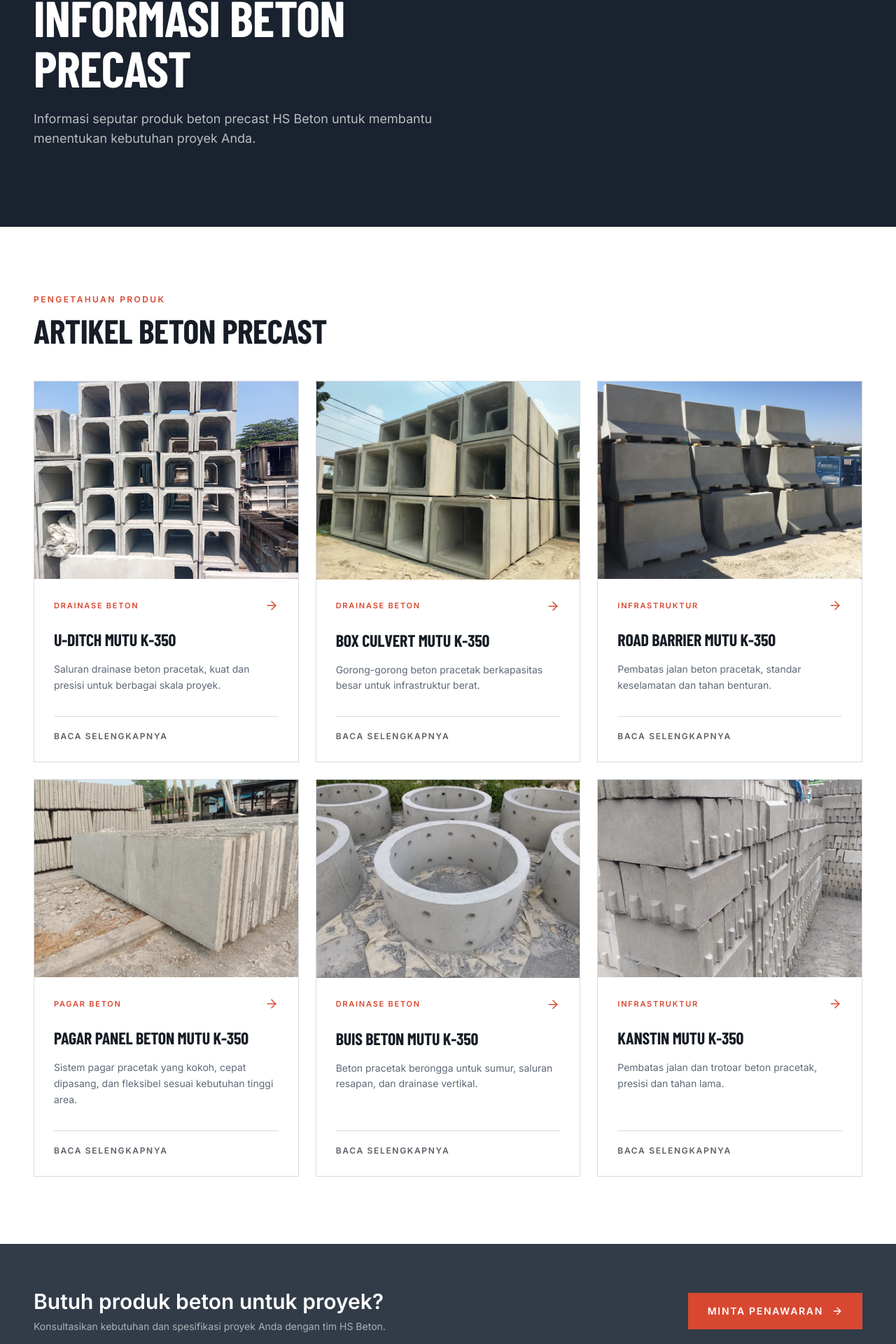
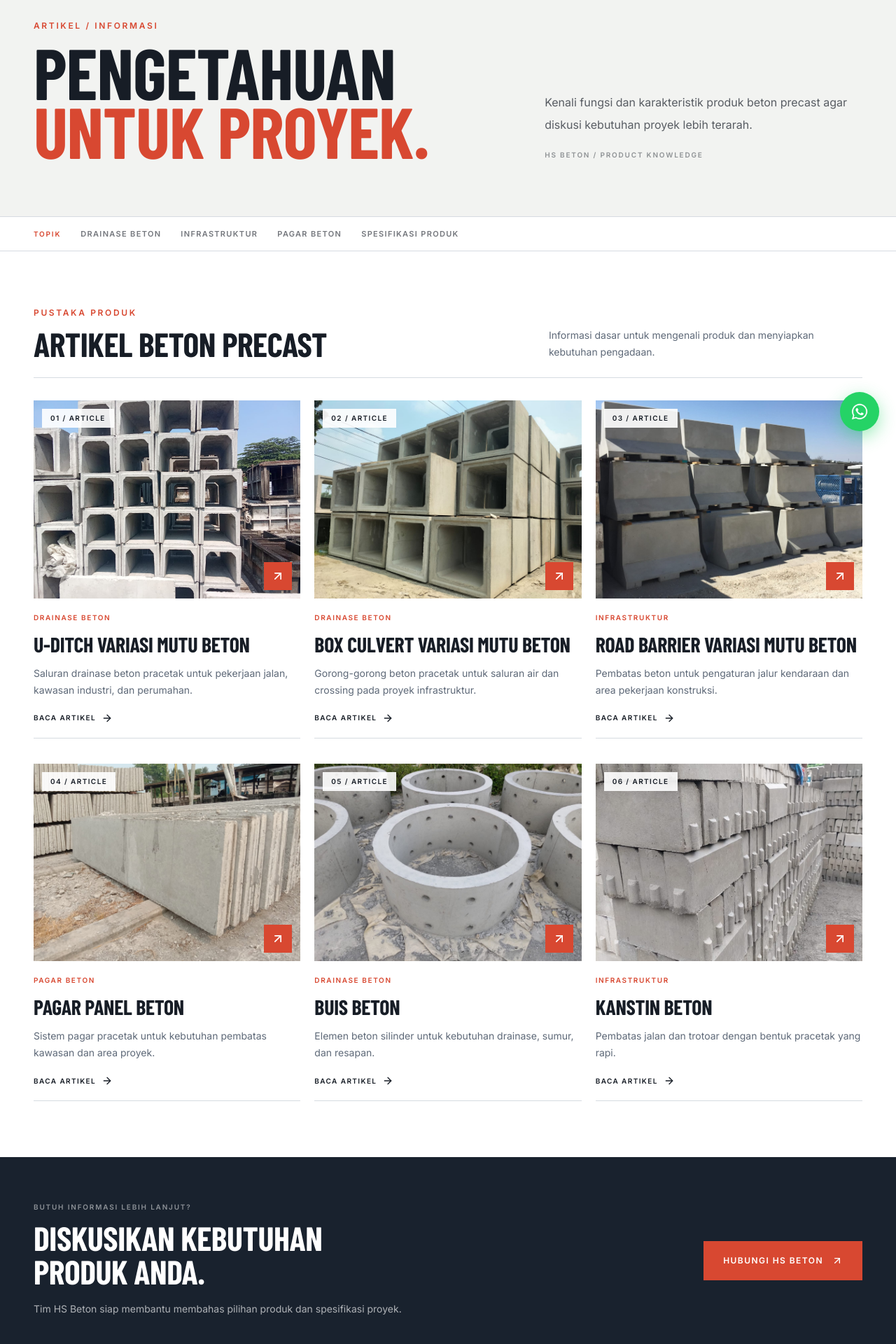
Before and after one commit to helloneet/hsbeton-website-new, a React (Vite) app in the folder apps/web/: page /artikel in a window 1280 px wide. Shown: the part 160-2080 px from the top of the page at 70% size. Built offline with nearby package versions, Linux system fonts and the light colour scheme; the HTML template or start-up script is replaced by a standard one; what pocketbase would draw is missing.

Commit message:
Redesign article index with editorial reading grid

```diff
--- a/apps/web/src/pages/ArtikelPage.jsx
+++ b/apps/web/src/pages/ArtikelPage.jsx
@@ -1,7 +1,8 @@
 import React from 'react';
+import { Helmet } from 'react-helmet';
 import { Link } from 'react-router-dom';
-import { ArrowRight } from 'lucide-react';
-
+import { ArrowRight, ArrowUpRight } from 'lucide-react';
+import Layout from '@/components/Layout';
 import Uditch from '@/assets/Product/Uditch.jpg';
 import BoxCulvert from '@/assets/Product/Box-Culvert.jpg';
 import RoadBarrier from '@/assets/Product/Road-Barrier.jpg';
@@ -10,162 +11,67 @@ import Buis from '@/assets/Product/Buis.jpg';
 import Panel from '@/assets/Product/Panel.jpg';
 
 const articles = [
-  {
-    slug: 'u-ditch',
-    title: 'U-Ditch Mutu K-350',
-    excerpt:
-      'Saluran drainase beton pracetak, kuat dan presisi untuk berbagai skala proyek.',
-    category: 'Drainase Beton',
-    image: Uditch,
-  },
-  {
-    slug: 'box-culvert',
-    title: 'Box Culvert Mutu K-350',
-    excerpt:
-      'Gorong-gorong beton pracetak berkapasitas besar untuk infrastruktur berat.',
-    category: 'Drainase Beton',
-    image: BoxCulvert,
-  },
-  {
-    slug: 'road-barrier',
-    title: 'Road Barrier Mutu K-350',
-    excerpt:
-      'Pembatas jalan beton pracetak, standar keselamatan dan tahan benturan.',
-    category: 'Infrastruktur',
-    image: RoadBarrier,
-  },
-  {
-    slug: 'pagar-panel',
-    title: 'Pagar Panel Beton Mutu K-350',
-    excerpt:
-      'Sistem pagar pracetak yang kokoh, cepat dipasang, dan fleksibel sesuai kebutuhan tinggi area.',
-    category: 'Pagar Beton',
-    image: Panel,
-  },
-  {
-    slug: 'buis-beton',
-    title: 'Buis Beton Mutu K-350',
-    excerpt:
-      'Beton pracetak berongga untuk sumur, saluran resapan, dan drainase vertikal.',
-    category: 'Drainase Beton',
-    image: Buis,
-  },
-  {
-    slug: 'kanstin',
-    title: 'Kanstin Mutu K-350',
-    excerpt:
-      'Pembatas jalan dan trotoar beton pracetak, presisi dan tahan lama.',
-    category: 'Infrastruktur',
-    image: Kanstin,
-  },
+  { slug: 'u-ditch', title: 'U-Ditch Variasi Mutu Beton', excerpt: 'Saluran drainase beton pracetak untuk pekerjaan jalan, kawasan industri, dan perumahan.', category: 'Drainase Beton', image: Uditch },
+  { slug: 'box-culvert', title: 'Box Culvert Variasi Mutu Beton', excerpt: 'Gorong-gorong beton pracetak untuk saluran air dan crossing pada proyek infrastruktur.', category: 'Drainase Beton', image: BoxCulvert },
+  { slug: 'road-barrier', title: 'Road Barrier Variasi Mutu Beton', excerpt: 'Pembatas beton untuk pengaturan jalur kendaraan dan area pekerjaan konstruksi.', category: 'Infrastruktur', image: RoadBarrier },
+  { slug: 'pagar-panel', title: 'Pagar Panel Beton', excerpt: 'Sistem pagar pracetak untuk kebutuhan pembatas kawasan dan area proyek.', category: 'Pagar Beton', image: Panel },
+  { slug: 'buis-beton', title: 'Buis Beton', excerpt: 'Elemen beton silinder untuk kebutuhan drainase, sumur, dan resapan.', category: 'Drainase Beton', image: Buis },
+  { slug: 'kanstin', title: 'Kanstin Beton', excerpt: 'Pembatas jalan dan trotoar dengan bentuk pracetak yang rapi.', category: 'Infrastruktur', image: Kanstin },
 ];
 
 export default function ArtikelPage() {
   return (
-    <div className="bg-white">
-      {/* Hero */}
-      <section className="bg-[hsl(var(--primary))] text-white">
-        <div className="rail py-20 md:py-28">
-          <p className="mb-4 text-sm font-semibold uppercase tracking-[0.2em] text-accent">
-            Artikel & Informasi
-          </p>
+    <Layout>
+      <Helmet>
+        <title>Artikel & Informasi Beton Precast — HS Beton</title>
+        <meta name="description" content="Informasi produk beton precast HS Beton, fungsi, spesifikasi, dan penggunaannya untuk kebutuhan proyek konstruksi." />
+      </Helmet>
 
-          <h1 className="display max-w-4xl text-5xl font-black uppercase leading-[0.95] md:text-7xl">
-            Informasi Beton
-            <br />
-            Precast
-          </h1>
-
-          <p className="mt-6 max-w-2xl text-base leading-relaxed text-white/70 md:text-lg">
-            Informasi seputar produk beton precast HS Beton untuk membantu
-            menentukan kebutuhan proyek Anda.
-          </p>
+      <section className="relative overflow-hidden bg-[#F2F3F1]">
+        <div className="rail grid gap-8 py-12 sm:py-16 lg:grid-cols-[1fr_0.65fr] lg:items-end lg:py-20">
+          <div><p className="eyebrow mb-4">Artikel / Informasi</p><h1 className="display max-w-4xl text-[clamp(3.5rem,8vw,7.5rem)] font-bold uppercase leading-[0.82]">Pengetahuan<br /><span className="text-accent">untuk proyek.</span></h1></div>
+          <div className="max-w-xl lg:justify-self-end"><p className="text-sm leading-7 text-foreground/70 sm:text-base sm:leading-8">Kenali fungsi dan karakteristik produk beton precast agar diskusi kebutuhan proyek lebih terarah.</p><p className="mt-5 text-[10px] font-bold uppercase tracking-[0.18em] text-foreground/45">HS Beton / Product knowledge</p></div>
         </div>
       </section>
 
-      {/* Article Grid */}
-      <section className="rail py-16 md:py-24">
-        <div className="mb-12">
-          <p className="mb-3 text-xs font-semibold uppercase tracking-[0.2em] text-accent">
-            Pengetahuan Produk
-          </p>
+      <div className="sticky top-[68px] z-30 border-y border-border bg-white/95 backdrop-blur sm:top-[76px]">
+        <div className="rail flex items-center gap-7 overflow-x-auto py-4">
+          <span className="shrink-0 text-[10px] font-bold uppercase tracking-[0.18em] text-accent">Topik</span>
+          {['Drainase Beton', 'Infrastruktur', 'Pagar Beton', 'Spesifikasi Produk'].map((tag) => <span key={tag} className="shrink-0 text-[11px] font-semibold uppercase tracking-[0.12em] text-foreground/60">{tag}</span>)}
+        </div>
+      </div>
 
-          <h2 className="display text-4xl font-black uppercase text-foreground md:text-5xl">
-            Artikel Beton Precast
-          </h2>
+      <section className="rail py-12 sm:py-16 lg:py-20">
+        <div className="mb-8 flex flex-col gap-4 border-b border-border pb-6 sm:flex-row sm:items-end sm:justify-between">
+          <div><p className="eyebrow mb-3">Pustaka Produk</p><h2 className="display text-4xl font-bold uppercase leading-[0.9] sm:text-5xl">Artikel Beton Precast</h2></div>
+          <p className="max-w-md text-sm leading-6 text-muted-foreground">Informasi dasar untuk mengenali produk dan menyiapkan kebutuhan pengadaan.</p>
         </div>
 
-        <div className="grid gap-6 md:grid-cols-2 lg:grid-cols-3">
-          {articles.map((article) => (
-            <Link
-              key={article.slug}
-              to={`/artikel/${article.slug}`}
-              className="group flex h-full flex-col overflow-hidden border border-border bg-white transition-all duration-300 hover:-translate-y-1 hover:border-accent hover:shadow-xl"
-            >
-              {/* Product Image */}
-              <div className="aspect-[4/3] overflow-hidden bg-gray-100">
-                <img
-                  src={article.image}
-                  alt={article.title}
-                  className="h-full w-full object-cover transition-transform duration-500 group-hover:scale-105"
-                  loading="lazy"
-                />
+        <div className="grid gap-x-5 gap-y-9 sm:grid-cols-2 lg:grid-cols-3">
+          {articles.map((article, index) => (
+            <Link key={article.slug} to={`/artikel/${article.slug}`} className="group flex flex-col">
+              <div className="relative overflow-hidden bg-[#eef0f1]">
+                <span className="absolute left-3 top-3 z-10 bg-white/90 px-3 py-1.5 text-[10px] font-bold tracking-[0.14em]">0{index + 1} / ARTICLE</span>
+                <img src={article.image} alt={article.title} loading="lazy" className="aspect-[1.35/1] w-full object-cover transition duration-700 group-hover:scale-[1.04]" />
+                <span className="absolute bottom-3 right-3 grid h-10 w-10 place-items-center bg-accent text-white transition group-hover:bg-[hsl(var(--primary))]"><ArrowUpRight className="h-5 w-5" /></span>
               </div>
-
-              {/* Card Content */}
-              <div className="flex flex-1 flex-col p-7">
-                <div className="mb-6 flex items-center justify-between">
-                  <span className="text-[11px] font-bold uppercase tracking-[0.16em] text-accent">
-                    {article.category}
-                  </span>
-
-                  <ArrowRight
-                    className="h-5 w-5 text-accent transition-transform duration-300 group-hover:translate-x-1"
-                    strokeWidth={1.8}
-                  />
-                </div>
-
-                <h3 className="display text-2xl font-black uppercase leading-tight text-foreground">
-                  {article.title}
-                </h3>
-
-                <p className="mt-4 flex-1 text-sm leading-relaxed text-muted-foreground">
-                  {article.excerpt}
-                </p>
-
-                <div className="mt-8 border-t border-border pt-5 text-xs font-semibold uppercase tracking-[0.14em] text-foreground/70 group-hover:text-accent">
-                  Baca Selengkapnya
-                </div>
+              <div className="flex flex-1 flex-col border-b border-border py-5">
+                <p className="text-[10px] font-bold uppercase tracking-[0.16em] text-accent">{article.category}</p>
+                <h3 className="display mt-3 text-2xl font-bold uppercase leading-tight sm:text-3xl">{article.title}</h3>
+                <p className="mt-3 flex-1 text-sm leading-6 text-muted-foreground">{article.excerpt}</p>
+                <span className="mt-5 inline-flex items-center gap-2 text-[10px] font-bold uppercase tracking-[0.14em] text-foreground transition group-hover:text-accent">Baca artikel <ArrowRight className="h-4 w-4 transition group-hover:translate-x-1" /></span>
               </div>
             </Link>
           ))}
         </div>
       </section>
 
-      {/* CTA */}
-      <section className="bg-[hsl(var(--steel))] text-white">
-        <div className="rail flex flex-col gap-6 py-16 md:flex-row md:items-center md:justify-between">
-          <div>
-            <p className="text-2xl font-bold md:text-3xl">
-              Butuh produk beton untuk proyek?
-            </p>
-
-            <p className="mt-2 text-sm text-white/60">
-              Konsultasikan kebutuhan dan spesifikasi proyek Anda dengan tim HS Beton.
-            </p>
-          </div>
-
-          <a
-            href="https://wa.me/6289630672153"
-            target="_blank"
-            rel="noreferrer"
-            className="inline-flex shrink-0 items-center justify-center gap-3 bg-accent px-7 py-4 text-sm font-bold uppercase tracking-[0.12em] text-white transition hover:brightness-95"
-          >
-            Minta Penawaran
-            <ArrowRight className="h-4 w-4" />
-          </a>
+      <section className="bg-[hsl(var(--primary))] text-white">
+        <div className="rail grid gap-6 py-12 sm:py-16 lg:grid-cols-[1fr_auto] lg:items-center">
+          <div><p className="text-[10px] font-bold uppercase tracking-[0.18em] text-white/50">Butuh informasi lebih lanjut?</p><h2 className="display mt-3 max-w-3xl text-4xl font-bold uppercase leading-[0.9] sm:text-5xl">Diskusikan kebutuhan<br className="hidden sm:block" /> produk Anda.</h2><p className="mt-4 max-w-xl text-sm leading-7 text-white/65">Tim HS Beton siap membantu membahas pilihan produk dan spesifikasi proyek.</p></div>
+          <a href="https://wa.me/6289630672153" target="_blank" rel="noreferrer" className="inline-flex min-h-14 items-center justify-center gap-3 bg-accent px-7 text-xs font-bold uppercase tracking-[0.12em] text-white">Hubungi HS Beton <ArrowUpRight className="h-4 w-4" /></a>
         </div>
       </section>
-    </div>
+    </Layout>
   );
 }
```
